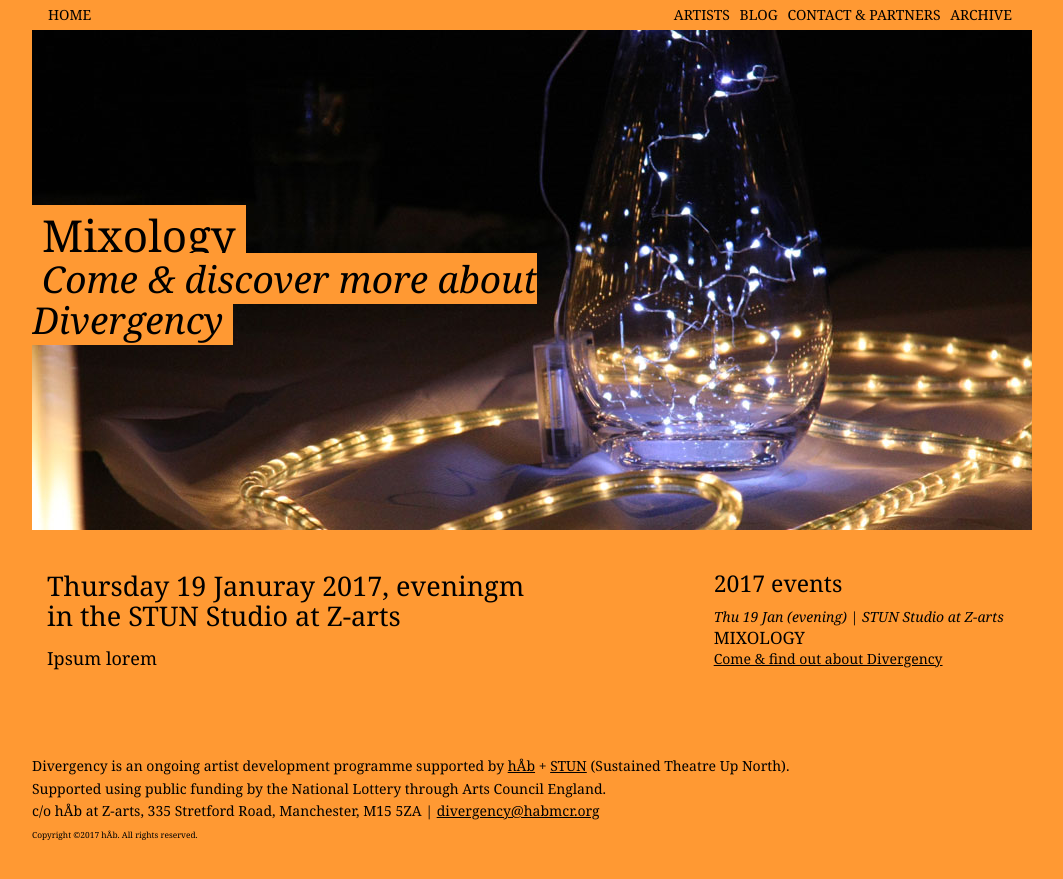
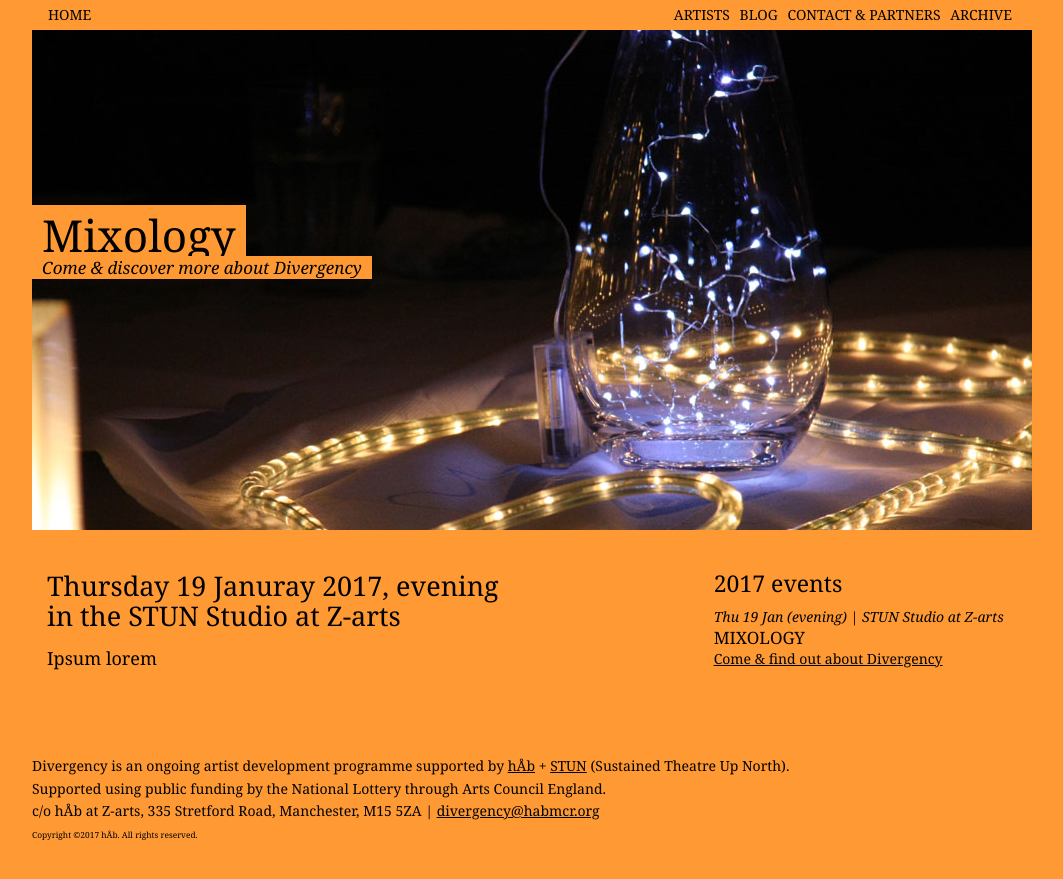
Before and after one commit to divergencymcr/divergencymcr.github.io, a Jekyll site: the page built from current/2017/19jan/index.md, in a window 1280 px wide. Shown: the top 879 px of the page, without its empty margins (108-1171 px from the left). Built offline with Jekyll 4.4.1, drawn with Linux system fonts in a browser that asks for light colours; our own code applies the rules of GitHub Pages for plain Markdown files.

Commit message:
Update index.md

```diff
--- a/current/2017/19jan/index.md
+++ b/current/2017/19jan/index.md
@@ -19,5 +19,5 @@
 # header_image: # optional custom background image, relative to current page
 
 ---
-### Thursday 19 Januray 2017, eveningm<br>in the STUN Studio at Z-arts
+### Thursday 19 Januray 2017, evening<br>in the STUN Studio at Z-arts
 Ipsum lorem
```
Also changed, not shown: other parts of current/2017/19jan/index.md (+1 -1 lines).
